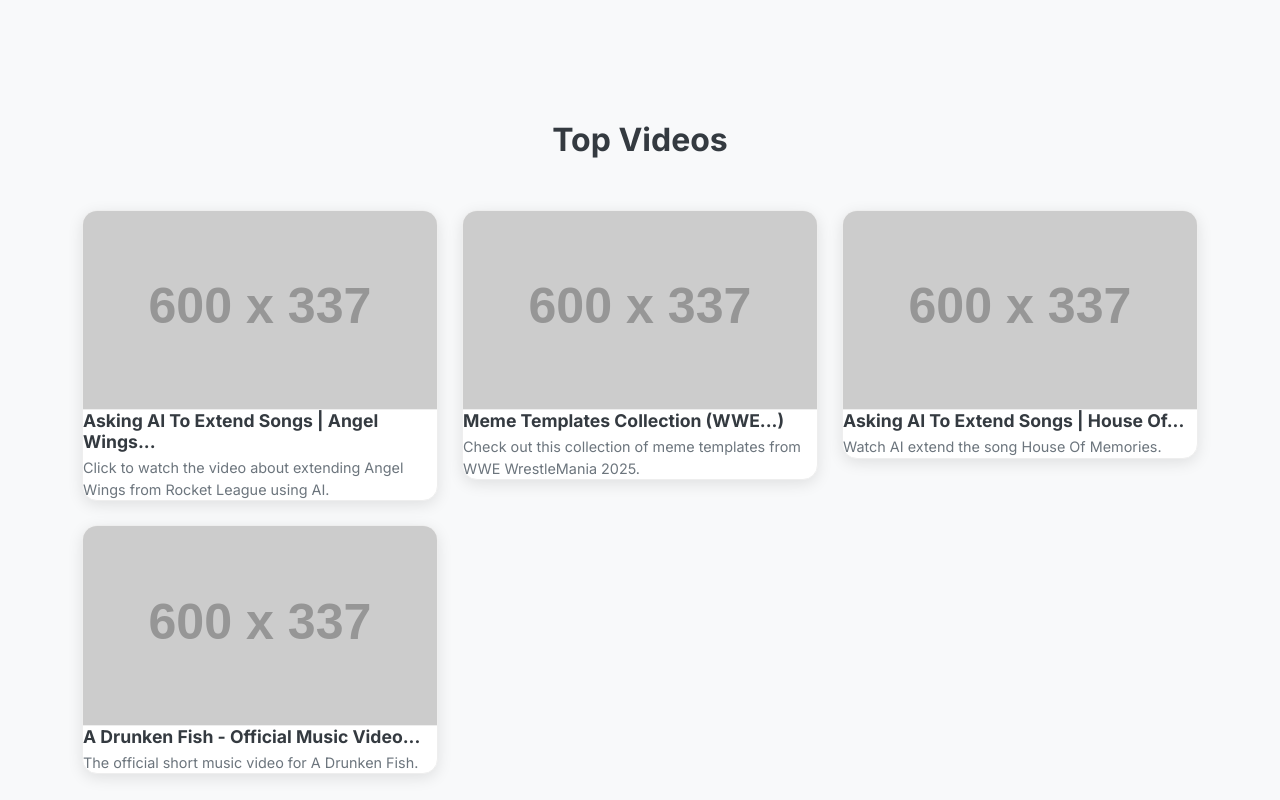
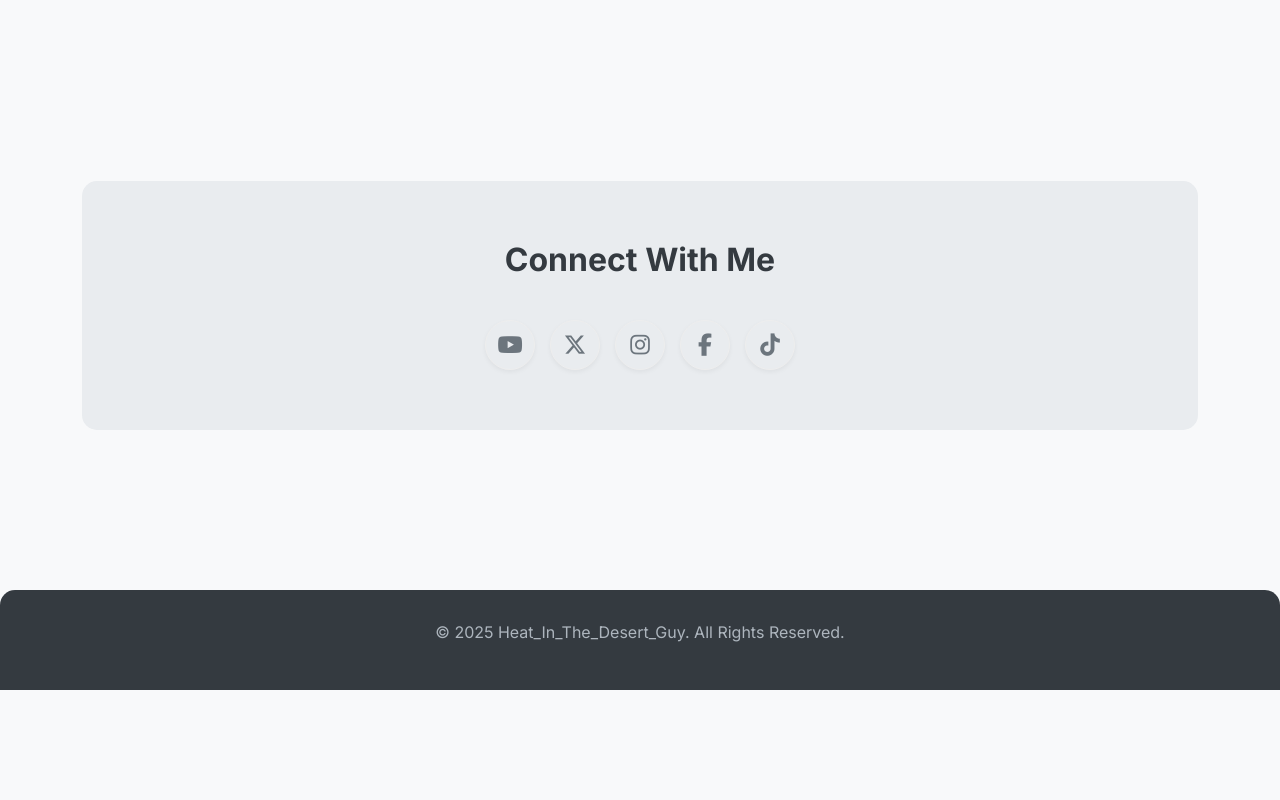
Before and after one commit to Rjxrs/landingpageytP5894, a plain HTML site: page index.html in a window 1280 px wide. Shown: the part 1380-2180 px from the top of the page. After the commit the page ends 2070 px from the top, so only its background shows below. Drawn offline with nearby package versions, Linux system fonts and the light colour scheme; placeholder pictures from the web are drawn by us.

Commit message:
Update index.html

```diff
--- a/index.html
+++ b/index.html
@@ -184,7 +184,7 @@
         /* --- Section Styling --- */
         .section { padding: 80px 0; }
         .section-title { text-align: center; margin-bottom: 50px; font-weight: bold; color: var(--heading-color); animation: fadeIn 1s ease-out; }
-        .section.bg-light { background-color: var(--section-bg-darker); }
+        /* .section.bg-light { background-color: var(--section-bg-darker); } */ /* Removed as #videos section is deleted */
 
 
         /* --- Shorts Carousel Styling --- */
@@ -197,7 +197,8 @@
         .carousel-indicators .active { background-color: var(--indicator-active-color); }
 
 
-        /* --- Video Card Styling --- */
+        /* --- Video Card Styling (No longer used, but kept for potential future use) --- */
+        /*
         .video-card {
             border: 1px solid var(--card-border); border-radius: 15px; overflow: hidden; background-color: var(--card-bg);
             box-shadow: 0 4px 15px var(--shadow-color);
@@ -209,7 +210,7 @@
         .video-card .card-body { background-color: transparent; }
         .video-card .card-title { font-weight: bold; color: var(--heading-color); font-size: 1.1rem; margin-bottom: 5px; }
         .video-card .card-text { color: var(--muted-text-color); font-size: 0.9rem; }
-
+        */
 
         /* --- Social Buttons Styling --- */
         .social-buttons-container {
@@ -252,8 +253,8 @@
         @keyframes popIn { from { opacity: 0; transform: scale(0.5); } to { opacity: 1; transform: scale(1); } }
 
         /* Animation Trigger Class (Add via JS) */
-        .animate-on-scroll { opacity: 0; transition: opacity 0.8s ease-out, transform 0.8s ease-out; transform: translateY(20px); }
-        .animate-on-scroll.animated { opacity: 1; transform: translateY(0) !important; }
+        /* .animate-on-scroll { opacity: 0; transition: opacity 0.8s ease-out, transform 0.8s ease-out; transform: translateY(20px); } */ /* No longer needed for video cards */
+        /* .animate-on-scroll.animated { opacity: 1; transform: translateY(0) !important; } */
 
     </style>
 </head>
@@ -341,58 +342,6 @@
         </div>
     </section>
 
-    <section id="videos" class="section bg-light">
-        <div class="container">
-            <h2 class="section-title">Top Videos</h2>
-            <div class="row g-4">
-                <div class="col-md-6 col-lg-4 animate-on-scroll">
-                    <div class="video-card">
-                         <a href="https://www.youtube.com/embed/7KkPs-ZvcEw" target="_blank" rel="noopener noreferrer">
-                            <img src="https://placehold.co/600x337/aaa/fff?text=Video+1+Thumbnail" class="card-img-top" alt="Video 1 Thumbnail" onerror="this.onerror=null;this.src='https://placehold.co/600x337/eee/ccc?text=Error';">
-                        </a>
-                        <div class="card-body">
-                             <h5 class="card-title">Asking AI To Extend Songs | Angel Wings...</h5>
-                             <p class="card-text">Click to watch the video about extending Angel Wings from Rocket League using AI.</p>
-                        </div>
-                    </div>
-                </div>
-                <div class="col-md-6 col-lg-4 animate-on-scroll" style="animation-delay: 0.1s;">
-                    <div class="video-card">
-                         <a href="https://www.youtube.com/embed/i8PRC30QMHU" target="_blank" rel="noopener noreferrer">
-                             <img src="https://placehold.co/600x337/bbb/fff?text=Video+2+Thumbnail" class="card-img-top" alt="Video 2 Thumbnail" onerror="this.onerror=null;this.src='https://placehold.co/600x337/eee/ccc?text=Error';">
-                        </a>
-                        <div class="card-body">
-                             <h5 class="card-title">Meme Templates Collection (WWE...)</h5>
-                             <p class="card-text">Check out this collection of meme templates from WWE WrestleMania 2025.</p>
-                        </div>
-                    </div>
-                </div>
-                <div class="col-md-6 col-lg-4 animate-on-scroll" style="animation-delay: 0.2s;">
-                    <div class="video-card">
-                         <a href="https://www.youtube.com/embed/2h2e8lybrwA" target="_blank" rel="noopener noreferrer">
-                             <img src="https://placehold.co/600x337/ccc/fff?text=Video+3+Thumbnail" class="card-img-top" alt="Video 3 Thumbnail" onerror="this.onerror=null;this.src='https://placehold.co/600x337/eee/ccc?text=Error';">
-                        </a>
-                        <div class="card-body">
-                             <h5 class="card-title">Asking AI To Extend Songs | House Of...</h5>
-                             <p class="card-text">Watch AI extend the song House Of Memories.</p>
-                        </div>
-                    </div>
-                </div>
-                 <div class="col-md-6 col-lg-4 animate-on-scroll" style="animation-delay: 0.3s;">
-                    <div class="video-card">
-                         <a href="https://www.youtube.com/embed/_2Z09Fm2ya4" target="_blank" rel="noopener noreferrer">
-                             <img src="https://placehold.co/600x337/ddd/fff?text=Video+4+Thumbnail" class="card-img-top" alt="Video 4 Thumbnail" onerror="this.onerror=null;this.src='https://placehold.co/600x337/eee/ccc?text=Error';">
-                        </a>
-                        <div class="card-body">
-                             <h5 class="card-title">A Drunken Fish - Official Music Video...</h5>
-                             <p class="card-text">The official short music video for A Drunken Fish.</p>
-                        </div>
-                    </div>
-                </div>
-                 </div>
-        </div>
-    </section>
-
     <section id="social" class="section">
         <div class="container">
              <div class="social-buttons-container">
@@ -472,6 +421,8 @@
             setInterval(updateTimeDate, 1000);
 
             // --- Scroll Animations ---
+            // Note: .animate-on-scroll class is no longer used since #videos section is removed
+            /*
             const isInViewport = (element) => {
                 const rect = element.getBoundingClientRect();
                 const verticalInView = rect.top <= (window.innerHeight || document.documentElement.clientHeight) - 100 && rect.bottom >= 100;
@@ -489,6 +440,7 @@
             };
             window.addEventListener('scroll', animateOnScroll);
             animateOnScroll(); // Initial check
+            */
         });
     </script>
 </body>
```
